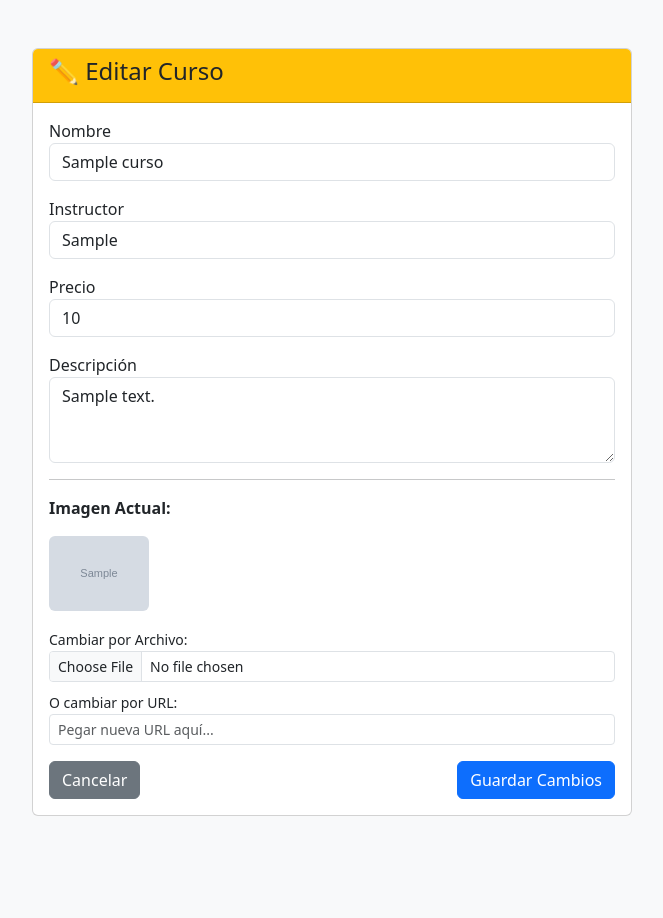
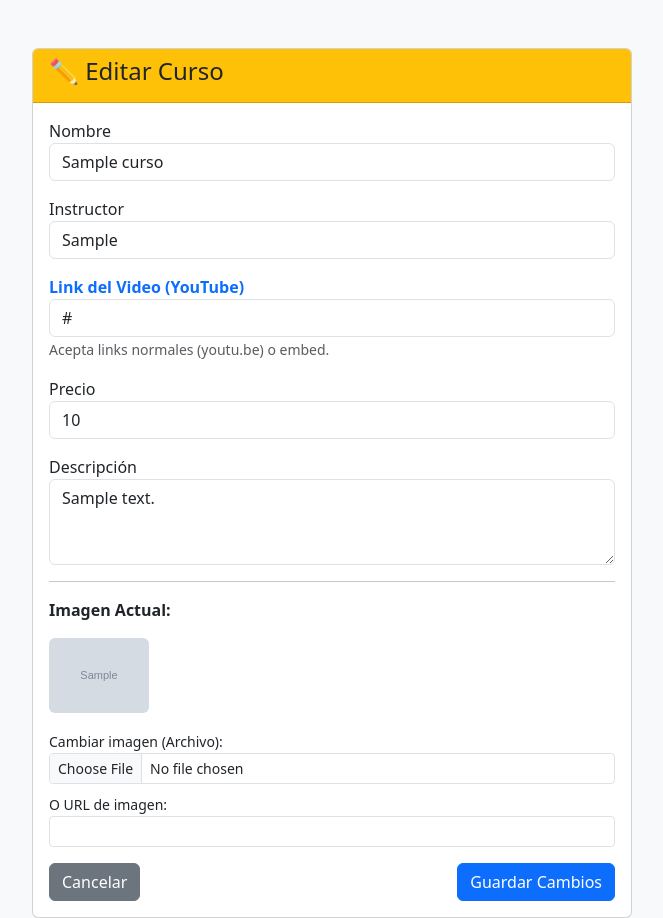
Before and after one commit to crisgdl13-dotcom/CURSOS-ONLINE, a PHP site: page /editar_curso.php?id=1 in a window 1280 px wide. Shown: the whole page, without its empty margins (308-971 px from the left). Before the commit the page ends 816 px from the top, so only its background shows below. Run offline with PHP 8.4, Linux system fonts and the light colour scheme; the visitor is signed in with stand-in values (Sample User, id 1); tables that the repository leaves empty or names only in its code hold one stand-in row (values such as "Sample post"); grey boxes marked "Sample" are stand-in pictures.

Commit message:
Update editar_curso.php

```diff
--- a/editar_curso.php
+++ b/editar_curso.php
@@ -1,57 +1,46 @@
-
-
 
 <?php
 include 'conexion.php';
 
-// 1. Seguridad: Solo admins
-if (!isset($_SESSION['usuario_id']) || $_SESSION['rol'] != 'admin') {
-    header("Location: index.php");
-    exit;
-}
+// 1. Seguridad
+if (!isset($_SESSION['usuario_id']) || $_SESSION['rol'] != 'admin') { header("Location: index.php"); exit; }
 
-// 2. Obtener datos del curso actual
-if (!isset($_GET['id'])) {
-    header("Location: admin.php");
-    exit;
-}
+if (!isset($_GET['id'])) { header("Location: admin.php"); exit; }
 $id = $_GET['id'];
+
+// Obtener datos actuales
 $stmt = $pdo->prepare("SELECT * FROM cursos WHERE id = ?");
 $stmt->execute([$id]);
 $curso = $stmt->fetch();
 
-if (!$curso) {
-    echo "Curso no encontrado.";
-    exit;
-}
+if (!$curso) { echo "Curso no encontrado."; exit; }
 
-// 3. Procesar el formulario cuando le das "Guardar Cambios"
+// 3. PROCESAR GUARDADO
 if ($_SERVER["REQUEST_METHOD"] == "POST") {
     $nombre = $_POST['nombre'];
     $instructor = $_POST['instructor'];
     $precio = $_POST['precio'];
     $descripcion = $_POST['descripcion'];
 
-    // Por defecto, dejamos la imagen que ya tenía
+    // --- AQUÍ RECIBIMOS EL LINK DEL VIDEO ---
+    $video_url = $_POST['video_url'];
+
+    // Imagen
     $imagen_final = $curso['imagen'];
-
-    // Si subió nueva foto (Archivo)
     if (isset($_FILES['foto']) && $_FILES['foto']['error'] == 0) {
         $directorio = "uploads/";
         $nombre_archivo = $directorio . time() . "_" . basename($_FILES['foto']['name']);
         if (move_uploaded_file($_FILES['foto']['tmp_name'], $nombre_archivo)) {
             $imagen_final = $nombre_archivo;
         }
-    }
-    // Si puso nueva URL
-    elseif (!empty($_POST['imagen_url'])) {
+    } elseif (!empty($_POST['imagen_url'])) {
         $imagen_final = $_POST['imagen_url'];
     }
 
-    // Actualizamos la base de datos
-    $sql = "UPDATE cursos SET nombre=?, instructor=?, precio=?, descripcion=?, imagen=? WHERE id=?";
+    // --- ACTUALIZAMOS LA BASE DE DATOS INCLUYENDO EL VIDEO ---
+    $sql = "UPDATE cursos SET nombre=?, instructor=?, precio=?, descripcion=?, imagen=?, video_url=? WHERE id=?";
     $stmt = $pdo->prepare($sql);
-    $stmt->execute([$nombre, $instructor, $precio, $descripcion, $imagen_final, $id]);
+    $stmt->execute([$nombre, $instructor, $precio, $descripcion, $imagen_final, $video_url, $id]);
 
     header("Location: admin.php?mensaje=editado");
     exit;
@@ -68,9 +57,7 @@ if ($_SERVER["REQUEST_METHOD"] == "POST") {
 <body class="bg-light">
     <div class="container mt-5">
         <div class="card mx-auto" style="max-width: 600px;">
-            <div class="card-header bg-warning text-dark">
-                <h4>✏️ Editar Curso</h4>
-            </div>
+            <div class="card-header bg-warning text-dark"><h4>✏️ Editar Curso</h4></div>
             <div class="card-body">
                 <form method="POST" enctype="multipart/form-data">
                     <div class="mb-3">
@@ -81,6 +68,15 @@ if ($_SERVER["REQUEST_METHOD"] == "POST") {
                         <label>Instructor</label>
                         <input type="text" name="instructor" class="form-control" value="<?php echo htmlspecialchars($curso['instructor']); ?>" required>
                     </div>
+
+                    <div class="mb-3">
+                        <label class="fw-bold text-primary">Link del Video (YouTube)</label>
+                        <input type="text" name="video_url" class="form-control"
+                               value="<?php echo htmlspecialchars($curso['video_url'] ?? ''); ?>"
+                               placeholder="Pega aquí el link de YouTube">
+                        <small class="text-muted">Acepta links normales (youtu.be) o embed.</small>
+                    </div>
+
                     <div class="mb-3">
                         <label>Precio</label>
                         <input type="number" step="0.01" name="precio" class="form-control" value="<?php echo $curso['precio']; ?>" required>
@@ -95,12 +91,12 @@ if ($_SERVER["REQUEST_METHOD"] == "POST") {
                     <img src="<?php echo $curso['imagen']; ?>" width="100" class="mb-3 rounded">
 
                     <div class="mb-2">
-                        <label class="small">Cambiar por Archivo:</label>
+                        <label class="small">Cambiar imagen (Archivo):</label>
                         <input type="file" name="foto" class="form-control form-control-sm">
                     </div>
                     <div class="mb-3">
-                        <label class="small">O cambiar por URL:</label>
-                        <input type="text" name="imagen_url" class="form-control form-control-sm" placeholder="Pegar nueva URL aquí...">
+                        <label class="small">O URL de imagen:</label>
+                        <input type="text" name="imagen_url" class="form-control form-control-sm">
                     </div>
 
                     <div class="d-flex justify-content-between">
```
